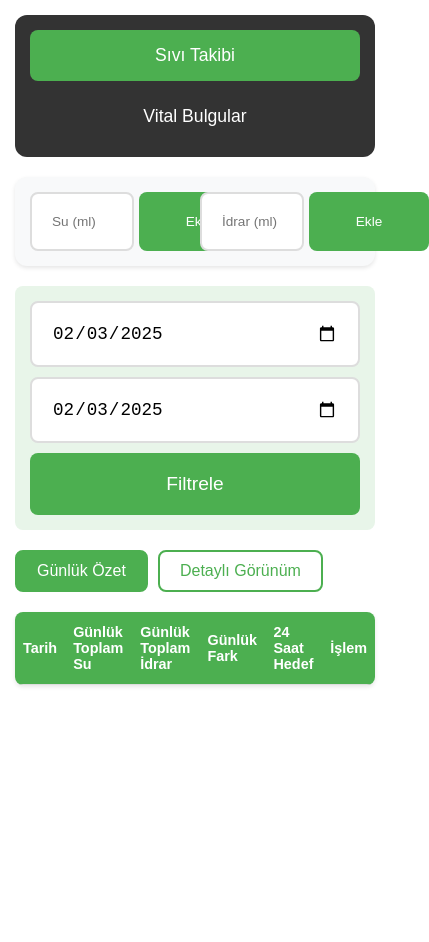
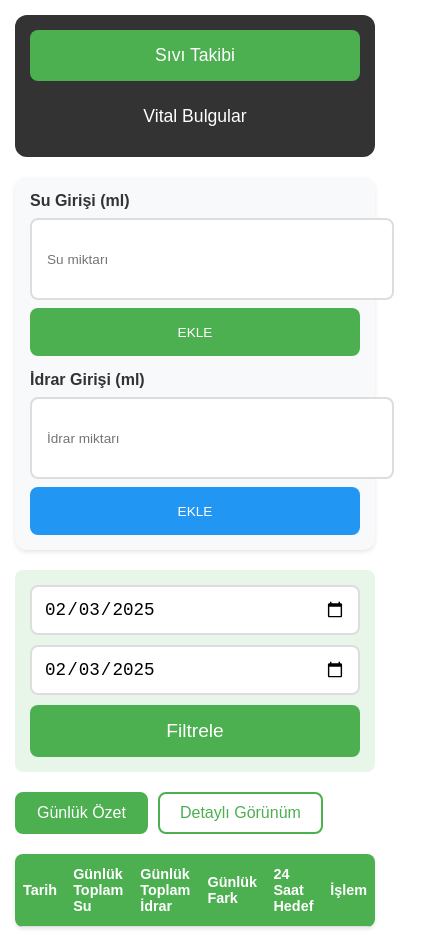
Before and after one commit to muhittinuzun/hasta_takip, a website: page index.html in a window 390 px wide. Shown: the whole page, 429 px wide, since content can reach past the window. Before the commit the page ends 844 px from the top, so only its background shows below. Drawn offline with Linux system fonts and the light colour scheme; no server answers.

Commit message:
Improve mobile UI: - Enhance input layout for mobile devices - Add responsive grid system - Optimize touch areas - Add better labels and spacing - Update button styles

```diff
--- a/index.html
+++ b/index.html
@@ -45,41 +45,84 @@
             box-shadow: 0 2px 4px rgba(0,0,0,0.1);
         }
 
-        .input-row {
-            display: flex;
-            gap: 10px;
-            justify-content: space-between;
+        .input-grid {
+            display: grid;
+            gap: 15px;
+            grid-template-columns: 1fr;
         }
 
         .input-group {
+            display: flex;
+            flex-direction: column;
+            gap: 8px;
+        }
+
+        .input-group label {
+            font-weight: bold;
+            color: #333;
+            font-size: 0.9rem;
+        }
+
+        .input-with-button {
+            display: flex;
+            gap: 8px;
+        }
+
+        .input-with-button input {
             flex: 1;
             min-width: 0;
-        }
-
-        .water-input, .urine-input {
-            display: flex;
-            gap: 5px;
-        }
-
-        .water-input input, .urine-input input {
-            flex: 1;
-            min-width: 80px;
-            max-width: 120px;
-            padding: 8px;
-            font-size: 0.9rem;
+            padding: 12px;
+            font-size: 1rem;
             border: 2px solid #ddd;
             border-radius: 8px;
         }
 
-        .water-input button, .urine-input button {
-            padding: 8px 12px;
+        .input-with-button button {
+            padding: 12px 20px;
+            white-space: nowrap;
             font-size: 0.9rem;
-            white-space: nowrap;
             border: none;
             border-radius: 8px;
-            cursor: pointer;
             background-color: #4CAF50;
             color: white;
+            cursor: pointer;
+        }
+
+        .input-with-button .urine-button {
+            background-color: #2196F3;
+        }
+
+        /* Tablet ve masaüstü için grid düzeni */
+        @media (min-width: 768px) {
+            .input-grid {
+                grid-template-columns: 1fr 1fr;
+            }
+        }
+
+        /* Mobil cihazlar için büyük dokunmatik alanlar */
+        @media (max-width: 767px) {
+            .input-with-button {
+                flex-direction: column;
+            }
+
+            .input-with-button input,
+            .input-with-button button {
+                width: 100%;
+                padding: 15px;
+                font-size: 1rem;
+            }
+
+            .input-group label {
+                font-size: 1rem;
+            }
+        }
+
+        /* Dokunmatik cihazlar için ek optimizasyon */
+        @media (hover: none) {
+            .input-with-button input,
+            .input-with-button button {
+                min-height: 48px; /* Minimum dokunmatik alan */
+            }
         }
 
         input[type="number"] {
@@ -99,11 +142,6 @@
             border-radius: 8px;
             cursor: pointer;
             min-width: 120px;
-        }
-
-        .urine-button {
-            width: 100%;
-            background-color: #2196F3;
         }
 
         .filter-group {
@@ -161,16 +199,6 @@
             }
         }
 
-        @media (hover: none) {
-            button {
-                padding: 20px;
-            }
-
-            input {
-                padding: 20px !important;
-            }
-        }
-
         /* Tablo butonları için stiller */
         .edit-btn, .delete-btn {
             padding: 8px 12px;
@@ -208,21 +236,16 @@
                 margin: 2px 0;
             }
 
-            .input-row {
-                flex-direction: row;
-                flex-wrap: nowrap;
+            .input-grid {
+                flex-direction: column;
             }
 
-            .water-input, .urine-input {
-            width: 100%;
-            }
-
-            .water-input input, .urine-input input {
+            .input-with-button input {
                 min-width: 60px;
                 font-size: 0.85rem;
             }
 
-            .water-input button, .urine-input button {
+            .input-with-button button {
                 padding: 8px 10px;
                 font-size: 0.85rem;
             }
@@ -334,19 +357,21 @@
     </div>
 
     <div class="input-container">
-        <div class="input-row">
+        <div class="input-grid">
             <div class="input-group">
-                <div class="water-input">
-                    <input type="number" id="waterAmount" placeholder="Su (ml)" min="0">
-                    <button onclick="addWater()">Ekle</button>
+                <label>Su Girişi (ml)</label>
+                <div class="input-with-button">
+                    <input type="number" id="waterAmount" placeholder="Su miktarı">
+                    <button onclick="addWater()">EKLE</button>
                 </div>
             </div>
 
             <div class="input-group">
-                <div class="urine-input">
-                    <input type="number" id="urineAmount" placeholder="İdrar (ml)" min="0">
-                    <button onclick="addUrine()">Ekle</button>
-            </div>
+                <label>İdrar Girişi (ml)</label>
+                <div class="input-with-button">
+                    <input type="number" id="urineAmount" placeholder="İdrar miktarı">
+                    <button onclick="addUrine()" class="urine-button">EKLE</button>
+                </div>
             </div>
         </div>
     </div>
```
